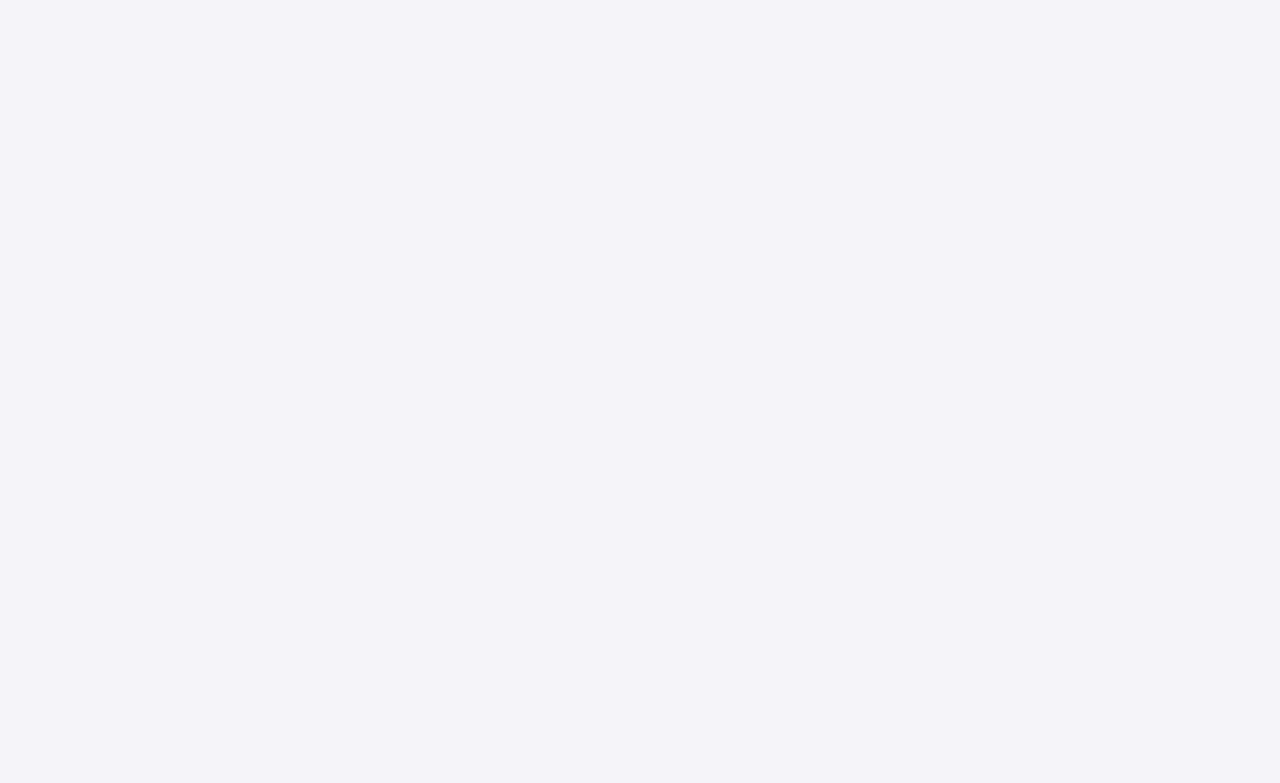
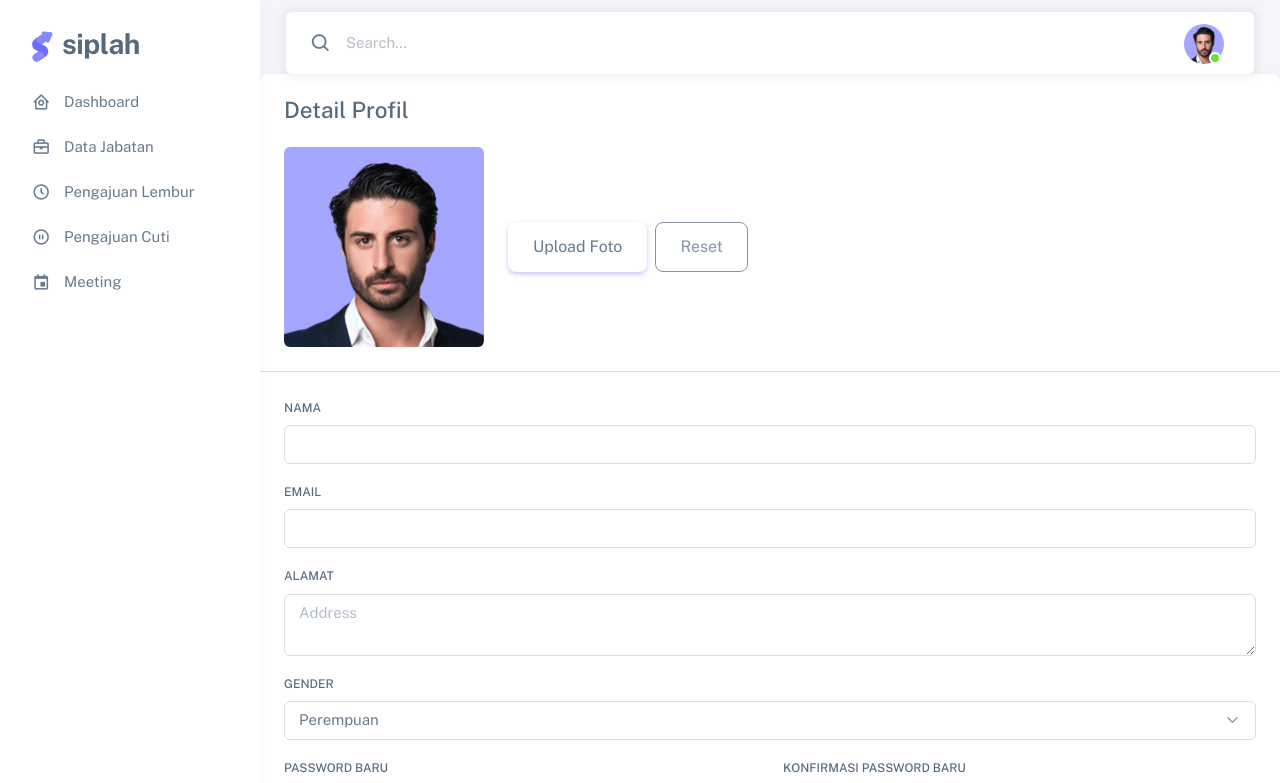
Before and after one commit to siplaah/siplah-fe, a Vue app: page /setting in a window 1280 px wide. Before the commit this address had no page. Shown: the top 783 px of the page. Built offline with nearby package versions, Linux system fonts and the light colour scheme.

Commit message:
update sidebar

```diff
--- a/src/components/Navbar.vue
+++ b/src/components/Navbar.vue
@@ -53,7 +53,7 @@
               </a>
             </li>
             <li>
-              <a class="dropdown-item" href="#">
+              <a class="dropdown-item" href="/setting">
                 <i class="bx bx-cog me-2"></i>
                 <span class="align-middle">Settings</span>
               </a>
--- a/src/components/Sidebar.vue
+++ b/src/components/Sidebar.vue
@@ -1,7 +1,7 @@
 <template>
   <aside id="layout-menu" class="layout-menu menu-vertical menu bg-menu-theme">
     <div class="app-brand demo">
-      <a href="index.html" class="app-brand-link">
+      <a href="/dashboard" class="app-brand-link">
         <span class="app-brand-logo demo">
           <svg
             width="25"
@@ -57,7 +57,7 @@
             </g>
           </svg>
         </span>
-        <span class="app-brand-text demo menu-text fw-bolder ms-2">Sneat</span>
+        <span class="app-brand-text demo menu-text fw-bolder ms-2">SIPLAH</span>
       </a>
 
       <a href="javascript:void(0);" class="layout-menu-toggle menu-link text-large ms-auto d-block d-xl-none">
@@ -68,31 +68,39 @@
     <div class="menu-inner-shadow"></div>
 
     <ul class="menu-inner py-1">
-      <li class="menu-item">
-        <a href="/dashboard" class="menu-link">
+      <li class="menu-item" :class="{ active: $route.path === '/dashboard'}">
+        <router-link to="/dashboard" class="menu-link">
           <i class="menu-icon tf-icons bx bx-home-circle"></i>
           <div>Dashboard</div>
-        </a>
+        </router-link>
       </li>
-      <li class="menu-item">
-        <a href="/overtimes" class="menu-link">
-          <i class="menu-icon tf-icons bx bx-home-circle"></i>
+      <li class="menu-item" :class="{ active: $route.path === '/data-jabatan'}">
+        <router-link to="/data-jabatan" class="menu-link">
+          <i class="menu-icon tf-icons bx bx-briefcase"></i>
+          <div>Data Jabatan</div>
+        </router-link>
+      </li>
+      <li class="menu-item" :class="{ active: $route.path === '/overtimes'}">
+        <router-link to="/overtimes" class="menu-link">
+          <i class="menu-icon tf-icons bx bx-time-five"></i>
           <div>Pengajuan Lembur</div>
-        </a>
+        </router-link>
       </li>
-      <li class="menu-item">
-        <a href="/time-off" class="menu-link">
-          <i class="menu-icon tf-icons bx bx-home-circle"></i>
+      <li class="menu-item" :class="{ active: $route.path === '/time-off'}">
+        <router-link to="/time-off" class="menu-link">
+          <i class="menu-icon tf-icons bx bx-pause-circle"></i>
           <div>Pengajuan Cuti</div>
-        </a>
+        </router-link>
       </li>
-      <li class="menu-item">
-        <a href="/meeting" class="menu-link">
-          <i class="menu-icon tf-icons bx bx-home-circle"></i>
+      <li class="menu-item" :class="{ active: $route.path === '/meeting'}">
+        <router-link to="/meeting" class="menu-link">
+          <i class="menu-icon tf-icons bx bx-calendar-event"></i>
           <div>Meeting</div>
-        </a>
+        </router-link>
       </li>
-
     </ul>
   </aside>
 </template>
+
+<style scoped>
+</style>
```
Also changed, not shown: src/router/index.ts (+20 -0 lines).
